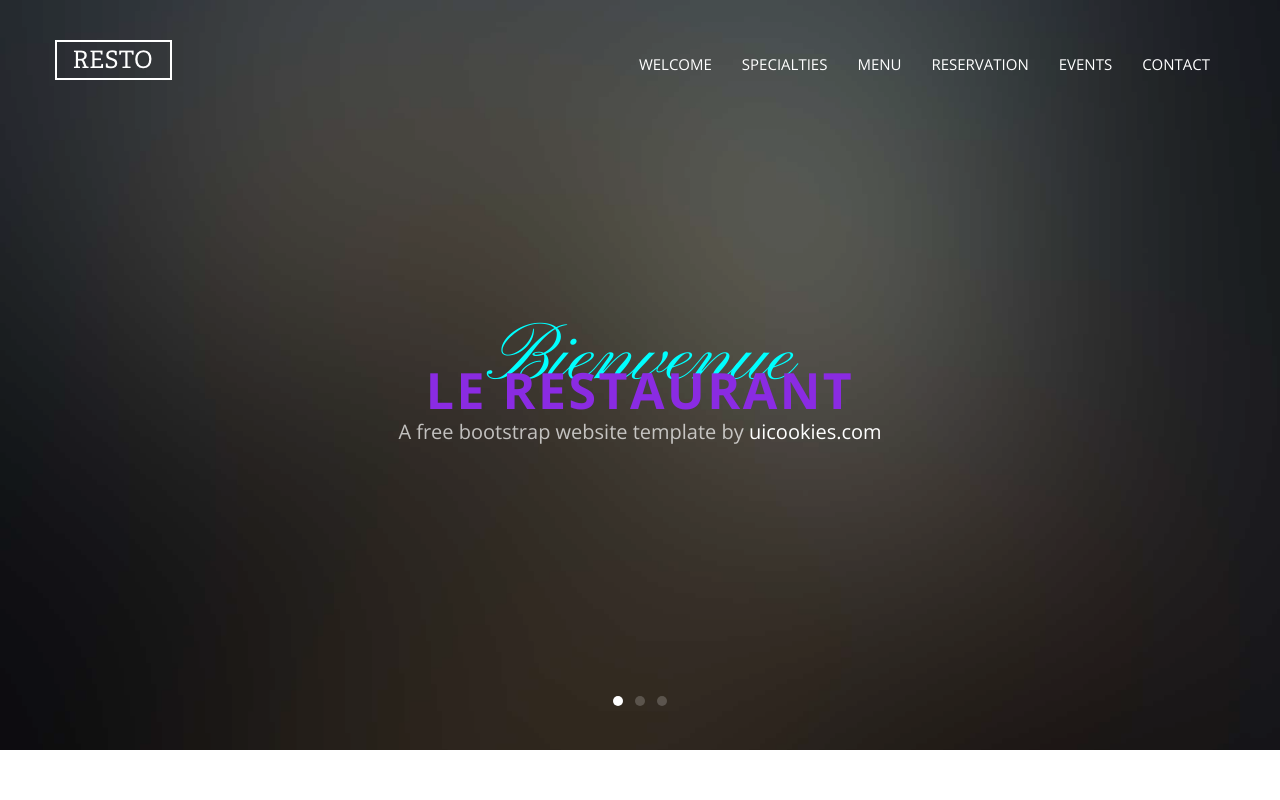
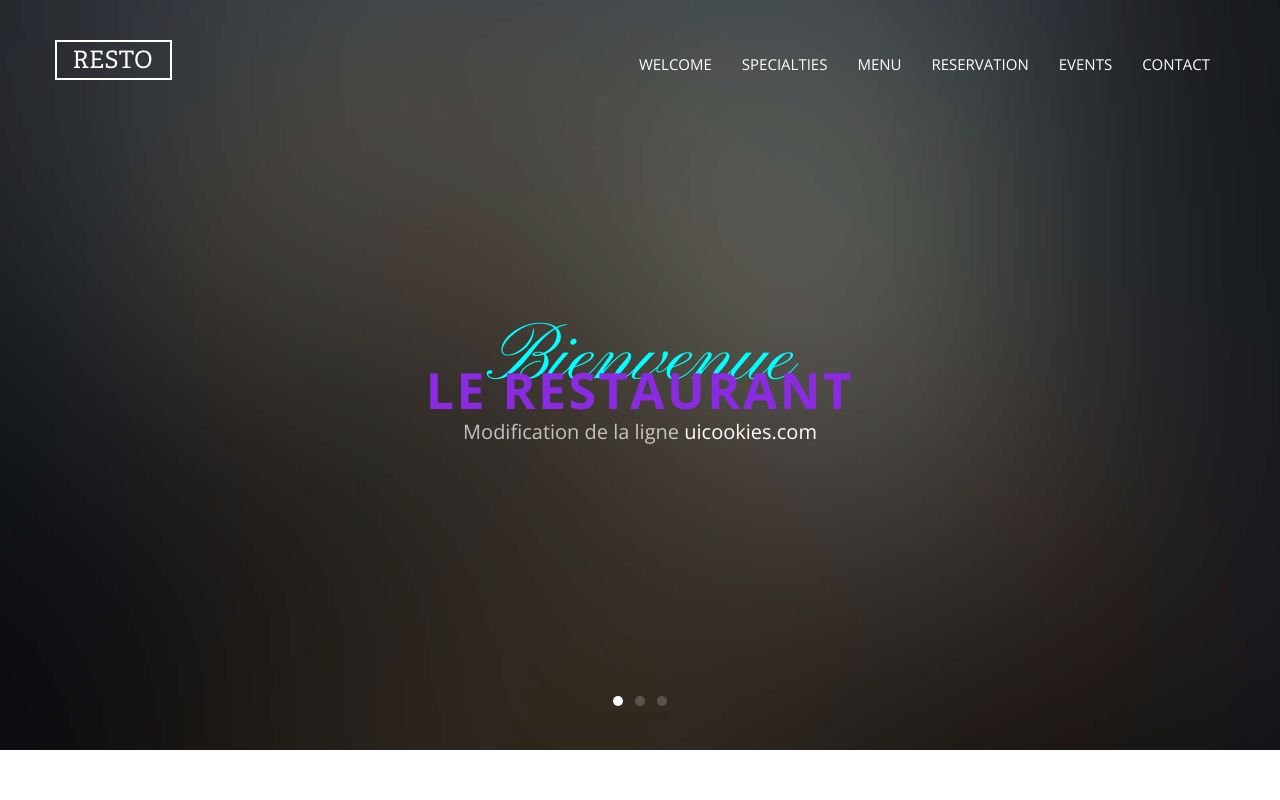
Before and after one commit to fmezirard/SiteResto, a website: page resto/index.html in a window 1280 px wide. Shown: the top 800 px of the page. Drawn offline with nearby package versions, Linux system fonts and the light colour scheme; files whose address does not match are found by name.

Commit message:
modif ligne sub-heading

```diff
--- a/resto/index.html
+++ b/resto/index.html
@@ -54,7 +54,7 @@
                 <div class="probootstrap-slider-text text-center probootstrap-animate probootstrap-heading">
                   <h1 class="primary-heading">Bienvenue</h1>
                   <h3 class="secondary-heading">Le restaurant</h3>
-                  <p class="sub-heading">A free bootstrap website template by <a href="https://uicookies.com">uicookies.com</a></p>
+                  <p class="sub-heading">Modification de la ligne <a href="https://uicookies.com">uicookies.com</a></p>
                 </div>
               </div>
             </div>
@@ -67,7 +67,7 @@
                 <div class="probootstrap-slider-text text-center probootstrap-animate probootstrap-heading">
                   <h1 class="primary-heading">Dine</h1>
                   <h3 class="secondary-heading">Avec nous</h3>
-                  <p class="sub-heading">A free bootstrap website template by <a href="https://uicookies.com">uicookies.com</a></p>
+                  <p class="sub-heading">Modification de la ligne <a href="https://uicookies.com">uicookies.com</a></p>
                 </div>
               </div>
             </div>
@@ -81,7 +81,7 @@
                 <div class="probootstrap-slider-text text-center probootstrap-animate probootstrap-heading">
                   <h1 class="primary-heading">Enjoy</h1>
                   <h3 class="secondary-heading">Avec nous</h3>
-                  <p class="sub-heading">A free bootstrap website template by <a href="https://uicookies.com">uicookies.com</a></p>
+                  <p class="sub-heading">Modification de la ligne <a href="https://uicookies.com">uicookies.com</a></p>
                 </div>
               </div>
             </div>
```
